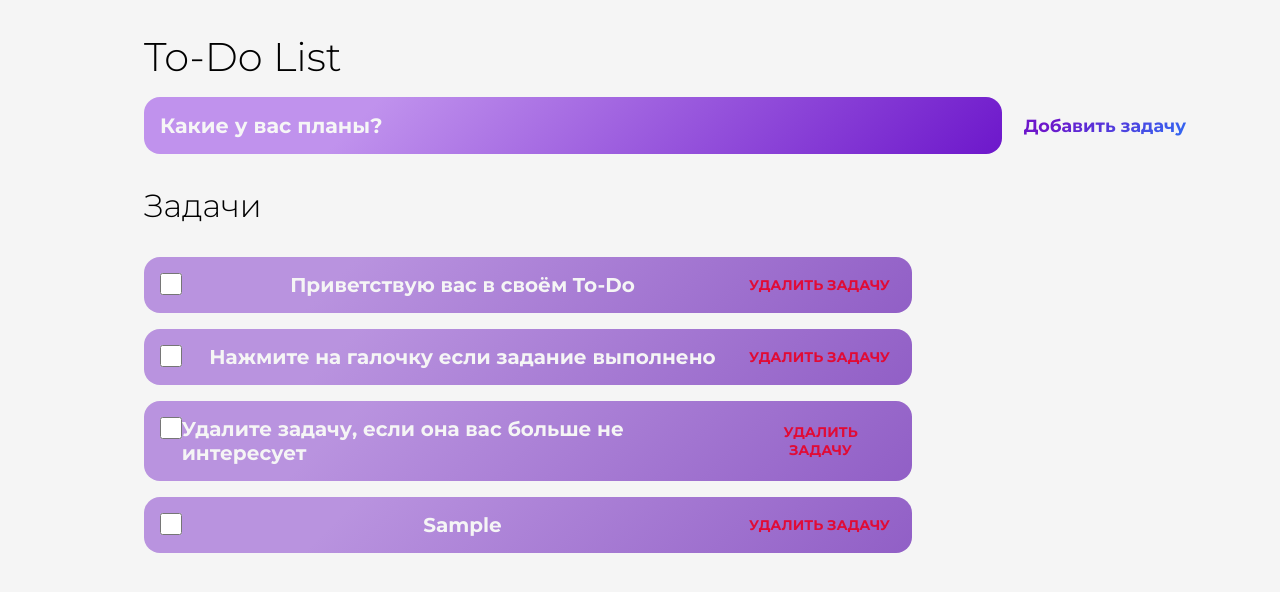
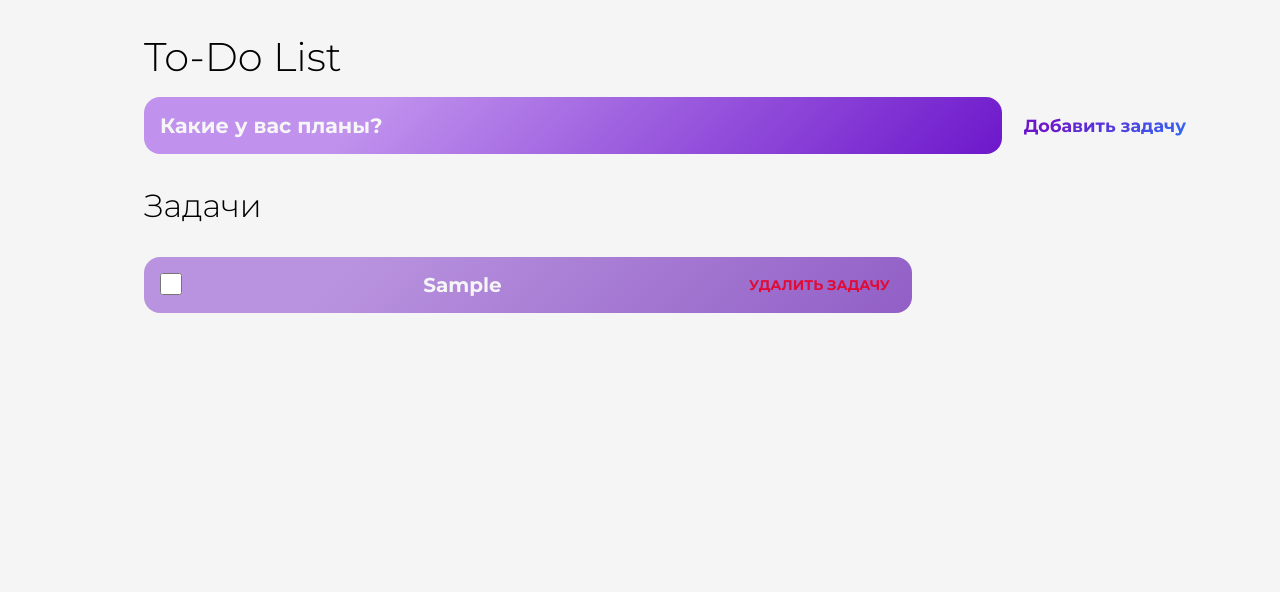
Before and after one commit to Risel/to-do-List, a plain HTML site: page index.html in a window 1280 px wide. Both pictures are taken after typing "Sample" into the empty fields and a click on the button "Добавить задачу". Drawn offline with Linux system fonts and the light colour scheme.

Commit message:
Added local storage connection
I refactored code a liitle bit to connect all of task to local storage

```diff
--- a/index.html
+++ b/index.html
@@ -21,7 +21,7 @@
     <section class="toDoBox">
         <h3>Задачи</h3>
         <ul id="task-list">
-            <li class="task-box">
+            <!-- <li class="task-box">
                 <input type="checkbox" id="checkbox1" class="custom-checkbox">
                 <span class="task">Приветствую вас в своём To-Do</span>
                 <button class="delete-btn">Удалить задачу</button>
@@ -35,7 +35,7 @@
                 <input type="checkbox" id="checkbox3" class="custom-checkbox">
                 <span class="task">Удалите задачу, если она вас больше не интересует</span>
                 <button class="delete-btn">Удалить задачу</button>
-            </li>
+            </li> -->
         </ul>
     </section>
     <script src="script.js"></script>
--- a/script.js
+++ b/script.js
@@ -1,52 +1,47 @@
+let addBtn = document.getElementById("add-task-button");
+let taskField = document.getElementById("input-task");
+let delBtns = document.getElementsByClassName("delete-btn");
+let ul = document.getElementById("task-list");
 
-function addTask() {
-    let inputTask = document.getElementById("input-task");
-    let text = inputTask.value;
-    inputTask.value = "";
-
-    let li = document.createElement("li");
-    li.className = "task-box";
-
-    let checkBox = document.createElement('input')
-    checkBox.type = 'checkbox';
-    checkBox.className = "custom-checkbox";
-    checkBox.id = "checkbox"
-
-
-    let taskSpan = document.createElement("span");
-    taskSpan.className = "task";
-    taskSpan.textContent = text;
-
-    let buttonDel = document.createElement("button");
-    buttonDel.className = "delete-btn";
-    buttonDel.textContent = "Удалить задачу";
-    buttonDel.addEventListener('click', delTask);
-
-    li.append(checkBox, taskSpan, buttonDel);
-
-    let taskList = document.getElementById("task-list")
-    taskList.append(li);
+let taskList = JSON.parse(localStorage.getItem("tasks")) || [];
+addBtn.onclick = function() {
+    let taskName = taskField.value;
+    taskField.value = "";
+    taskList.push(taskName);
+    localStorage.setItem("tasks", JSON.stringify(taskList));
+    showTask(taskName);
 }
 
+function showTask(taskName) {
+    if (taskName !== "") {
+        let li = document.createElement("li");
+        li.className ='task-box';
 
+        let checkbox = document.createElement("input");
+        checkbox.type = "checkbox";
+        checkbox.className = "custom-checkbox"
+        checkbox.id = "checkbox"
 
-function delTask(event) {
-    event.preventDefault();
-    let target = event.target;
-    let item = target.closest('li');
-    if (item) {
-        item.remove();
+        let span = document.createElement("span");
+        span.className = 'task';
+        span.textContent = taskName;
+
+        let delBut = document.createElement("button");
+        delBut.className = "delete-btn";
+        delBut.textContent = "Удалить задачу";
+
+        li.appendChild(checkbox);
+        li.appendChild(span);
+        li.appendChild(delBut);
+        ul.appendChild(li);
+
+        delBut.onclick = function () {
+            let li = this.parentNode;
+            let ul = li.parentNode;
+            ul.removeChild(li);
+
+            taskList = taskList.filter(e => e !== taskName);
+            localStorage.setItem("tasks", JSON.stringify(taskList));
+        }
     }
 }
-
-function init() {
-    let buttonAdd = document.getElementById("add-task-button");
-    buttonAdd.onclick = addTask;
-
-    const TASKS = document.querySelectorAll('.delete-btn');
-    TASKS.forEach((task) => {
-        task.addEventListener('click', delTask);
-    })
-}
-
-window.onload = init;
```
